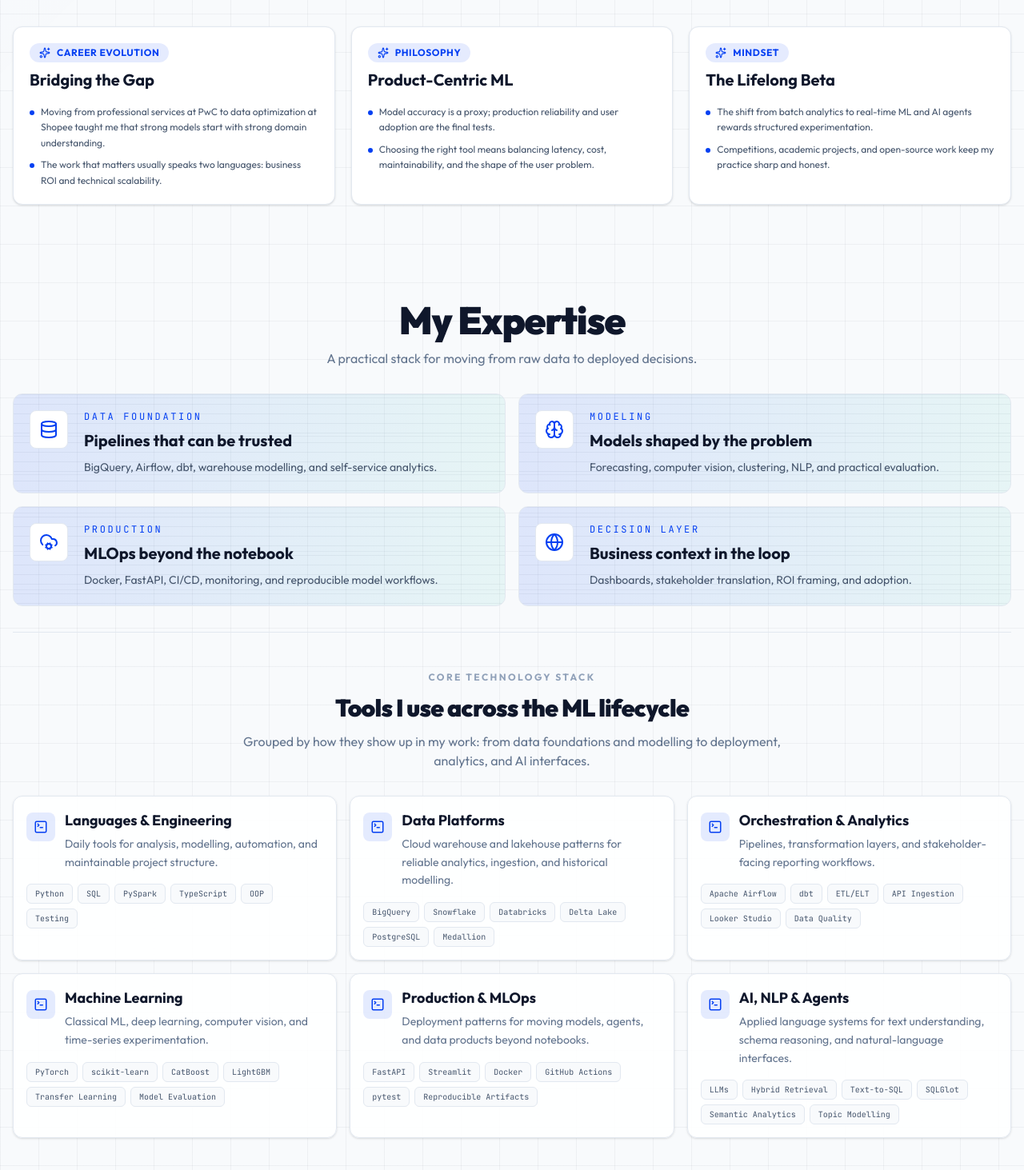
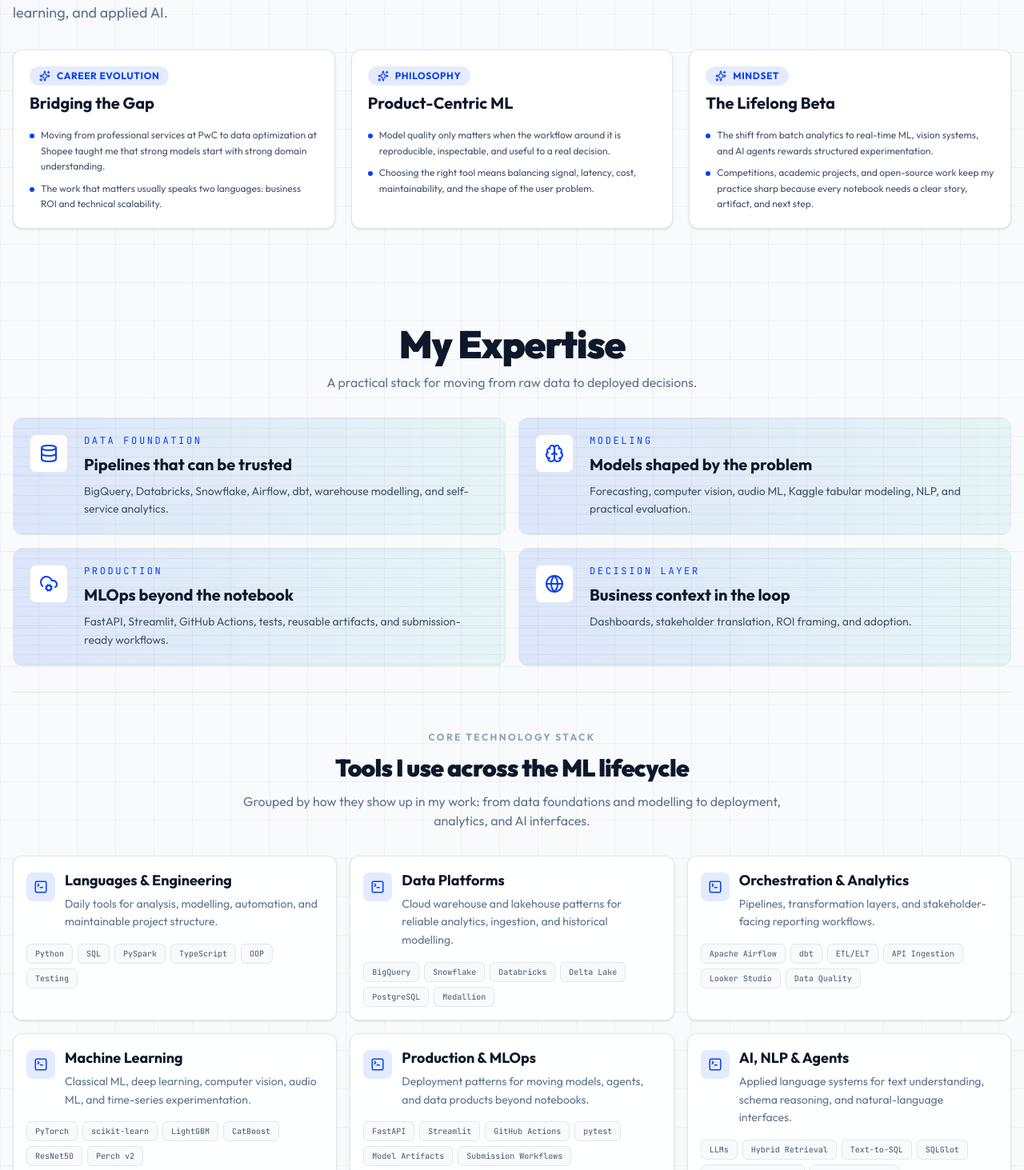
Before and after one commit to tuannm3812/tuannm3812.github.io, a React (Vite) app: page / in a window 1280 px wide. Shown: the part 1327-2790 px from the top of the page at 80% size. Built offline with nearby package versions, Linux system fonts and the light colour scheme; no server answers; the database is empty.

Commit message:
content: refine portfolio page narrative

```diff
--- a/src/components/Layout.tsx
+++ b/src/components/Layout.tsx
@@ -167,7 +167,7 @@ export default function Layout({ children }: { children: React.ReactNode }) {
           <div className="text-center md:text-left">
             <h3 className="text-lg font-bold">{resumeData.name}</h3>
             <p className="text-sm text-slate-500 dark:text-slate-400 mt-1 max-w-sm">
-              Building practical machine learning and data engineering systems.
+              Building practical machine learning, data engineering, and applied AI workflows.
             </p>
           </div>
           <div className="flex gap-6 items-center">
--- a/src/data/blog.ts
+++ b/src/data/blog.ts
@@ -8,6 +8,14 @@ export interface BlogPost {
 }
 
 export const blogPosts: BlogPost[] = [
+  {
+    id: "turning-notebooks-into-portfolio-evidence",
+    title: "Turning Notebooks Into Portfolio Evidence",
+    excerpt: "How I translate Kaggle notebooks into project cards that show algorithms, validation design, and engineering judgment instead of just notebook labels.",
+    date: "2026-05-28",
+    content: "Many strong machine learning projects begin as notebooks, especially Kaggle work. The portfolio version should not stop at the environment label. A useful project card explains the problem, the workflow outcome, and the techniques that carried the work: validation design, feature engineering, model families, diagnostics, artifacts, and submission packaging. That makes notebook-first work easier for reviewers to understand because it shows the engineering decisions behind the experiment.",
+    author: "Tuan Nguyen"
+  },
   {
     id: "mlops-feedback-loops",
     title: "MLOps Starts With Feedback Loops",
--- a/src/data/resume.ts
+++ b/src/data/resume.ts
@@ -56,7 +56,7 @@ export const resumeData: ResumeData = {
   linkedin: "https://linkedin.com/in/tuan-m-nguyen",
   github: "https://github.com/tuannm3812",
   kaggle: "https://www.kaggle.com/tuannm3812",
-  summary: "Data and machine learning professional with 7+ years of experience turning ambiguous business problems into reliable analytics products, predictive models, and production-ready data workflows. I combine stakeholder-facing judgment from consulting and e-commerce with hands-on engineering across Python, SQL, cloud data platforms, and MLOps.",
+  summary: "Data and machine learning professional with 7+ years of experience turning ambiguous business problems into reliable analytics products, predictive models, and production-ready data workflows. I combine stakeholder-facing judgment from consulting and e-commerce with hands-on engineering across Python, SQL, cloud data platforms, MLOps, computer vision, and Kaggle-style experimentation.",
   highlights: [
     { value: "7+", label: "Years building analytics and ML workflows" },
     { value: "25", label: "Technical projects across ML, data, and AI" },
@@ -70,8 +70,8 @@ export const resumeData: ResumeData = {
       degree: "Master of Data Science and Innovation (High Distinction)",
       period: "Feb 2025 - Feb 2027 (expected)",
       points: [
-        "Coursework includes machine learning, big data engineering, statistical modelling, deep learning, computer vision, and natural language processing.",
-        "Completed academic projects in full-stack ML systems, cloud data engineering, MLOps pipelines, predictive modelling, statistical analysis, Kaggle-style experimentation, and AI-driven decision support."
+        "Coursework includes machine learning, big data engineering, statistical modelling, deep learning, computer vision, natural language processing, and applied AI systems.",
+        "Completed academic and portfolio projects in full-stack ML systems, Databricks and Snowflake analytics, MLOps pipelines, Kaggle competition workflows, computer vision, NLP, and AI-driven decision support."
       ]
     },
     {
@@ -295,16 +295,16 @@ export const resumeData: ResumeData = {
       title: "Product-Centric ML",
       category: "Philosophy",
       points: [
-        "Model accuracy is a proxy; production reliability and user adoption are the final tests.",
-        "Choosing the right tool means balancing latency, cost, maintainability, and the shape of the user problem."
+        "Model quality only matters when the workflow around it is reproducible, inspectable, and useful to a real decision.",
+        "Choosing the right tool means balancing signal, latency, cost, maintainability, and the shape of the user problem."
       ]
     },
     {
       title: "The Lifelong Beta",
       category: "Mindset",
       points: [
-        "The shift from batch analytics to real-time ML and AI agents rewards structured experimentation.",
-        "Competitions, academic projects, and open-source work keep my practice sharp and honest."
+        "The shift from batch analytics to real-time ML, vision systems, and AI agents rewards structured experimentation.",
+        "Competitions, academic projects, and open-source work keep my practice sharp because every notebook needs a clear story, artifact, and next step."
       ]
     }
   ],
@@ -326,13 +326,13 @@ export const resumeData: ResumeData = {
     },
     {
       title: "Machine Learning",
-      description: "Classical ML, deep learning, computer vision, and time-series experimentation.",
-      tools: ["PyTorch", "scikit-learn", "CatBoost", "LightGBM", "Transfer Learning", "Model Evaluation"]
+      description: "Classical ML, deep learning, computer vision, audio ML, and time-series experimentation.",
+      tools: ["PyTorch", "scikit-learn", "LightGBM", "CatBoost", "ResNet50", "Perch v2"]
     },
     {
       title: "Production & MLOps",
       description: "Deployment patterns for moving models, agents, and data products beyond notebooks.",
-      tools: ["FastAPI", "Streamlit", "Docker", "GitHub Actions", "pytest", "Reproducible Artifacts"]
+      tools: ["FastAPI", "Streamlit", "GitHub Actions", "pytest", "Model Artifacts", "Submission Workflows"]
     },
     {
       title: "AI, NLP & Agents",
--- a/src/pages/Contact.tsx
+++ b/src/pages/Contact.tsx
@@ -60,7 +60,7 @@ export default function Contact() {
         <div className="space-y-3">
           <h2 className="text-4xl md:text-5xl font-black tracking-tight">Let's Connect.</h2>
           <p className="text-lg text-slate-500 dark:text-slate-400">
-            Have a role, project, or collaboration in mind? Send a note and I will get back to you.
+            Have an ML, data engineering, analytics, or applied AI opportunity in mind? Send a note and I will get back to you.
           </p>
         </div>
 
--- a/src/pages/Home.tsx
+++ b/src/pages/Home.tsx
@@ -25,19 +25,19 @@ export default function Home() {
       icon: <Database />,
       label: "Data Foundation",
       title: "Pipelines that can be trusted",
-      desc: "BigQuery, Airflow, dbt, warehouse modelling, and self-service analytics."
+      desc: "BigQuery, Databricks, Snowflake, Airflow, dbt, warehouse modelling, and self-service analytics."
     },
     {
       icon: <Brain />,
       label: "Modeling",
       title: "Models shaped by the problem",
-      desc: "Forecasting, computer vision, clustering, NLP, and practical evaluation."
+      desc: "Forecasting, computer vision, audio ML, Kaggle tabular modeling, NLP, and practical evaluation."
     },
     {
       icon: <CloudCog />,
       label: "Production",
       title: "MLOps beyond the notebook",
-      desc: "Docker, FastAPI, CI/CD, monitoring, and reproducible model workflows."
+      desc: "FastAPI, Streamlit, GitHub Actions, tests, reusable artifacts, and submission-ready workflows."
     },
     {
       icon: <Globe />,
@@ -67,10 +67,10 @@ export default function Home() {
             </span>
           </div>
           <h1 className="text-5xl md:text-6xl xl:text-7xl font-black leading-[0.95] tracking-tight">
-            Building reliable ML systems from messy data.
+            Building reliable ML workflows from messy data.
           </h1>
           <p className="text-lg md:text-xl text-slate-500 dark:text-slate-400 max-w-2xl leading-relaxed">
-            I'm a <span className="text-slate-900 dark:text-slate-100 font-semibold">{resumeData.title}</span> focused on practical machine learning, analytics engineering, and production data workflows.
+            I'm a <span className="text-slate-900 dark:text-slate-100 font-semibold">{resumeData.title}</span> focused on practical machine learning, analytics engineering, computer vision, and production data workflows.
           </p>
           <div className="flex flex-wrap gap-4">
             <Link
@@ -141,7 +141,7 @@ export default function Home() {
         <div className="space-y-3">
           <h2 className="text-4xl md:text-5xl font-black tracking-tight">Reflections & Insights</h2>
           <p className="text-lg text-slate-500 dark:text-slate-400 max-w-2xl">
-            Thoughts on the intersection of business strategy, data engineering, and artificial intelligence.
+            Thoughts on the intersection of business strategy, data engineering, machine learning, and applied AI.
           </p>
         </div>
 
```
